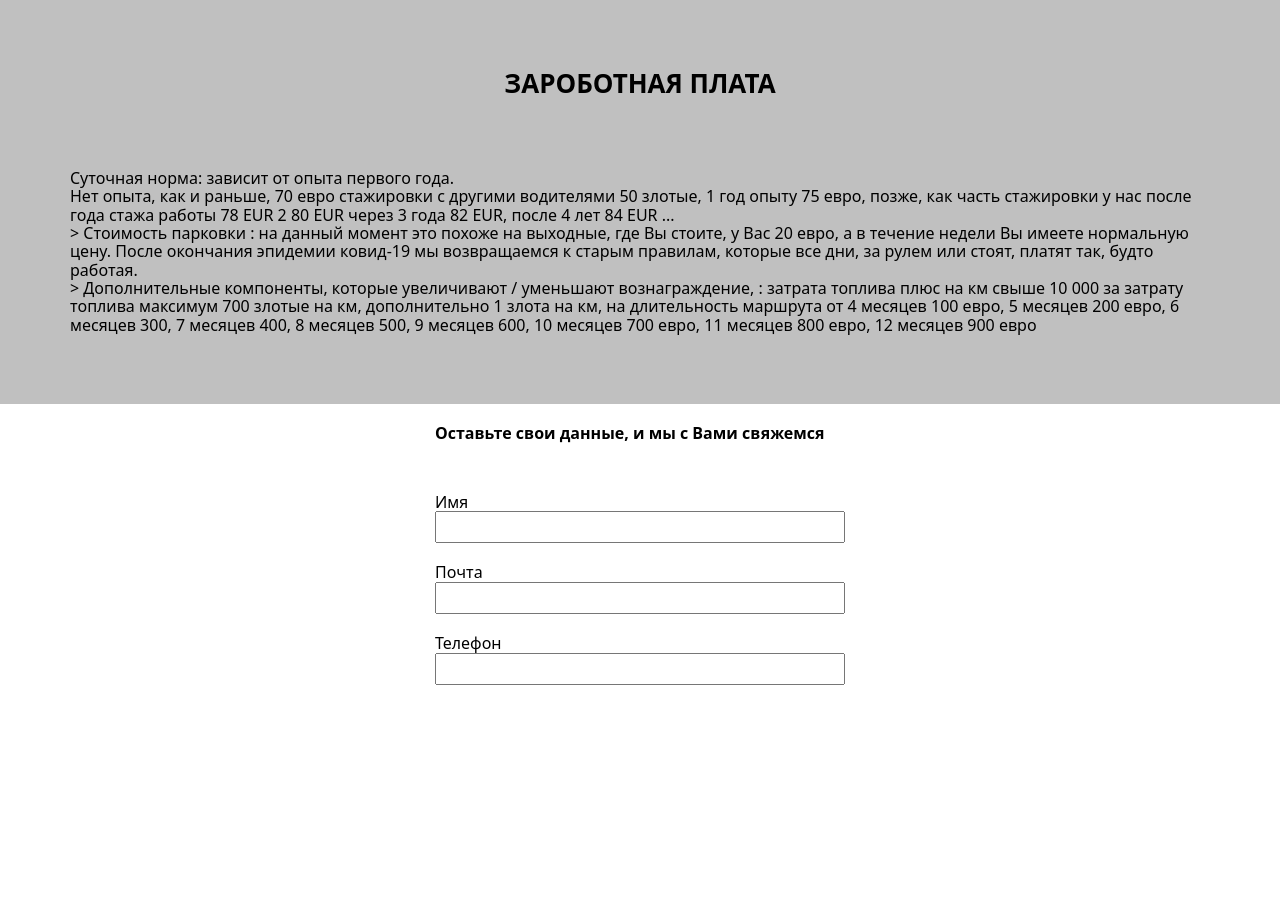
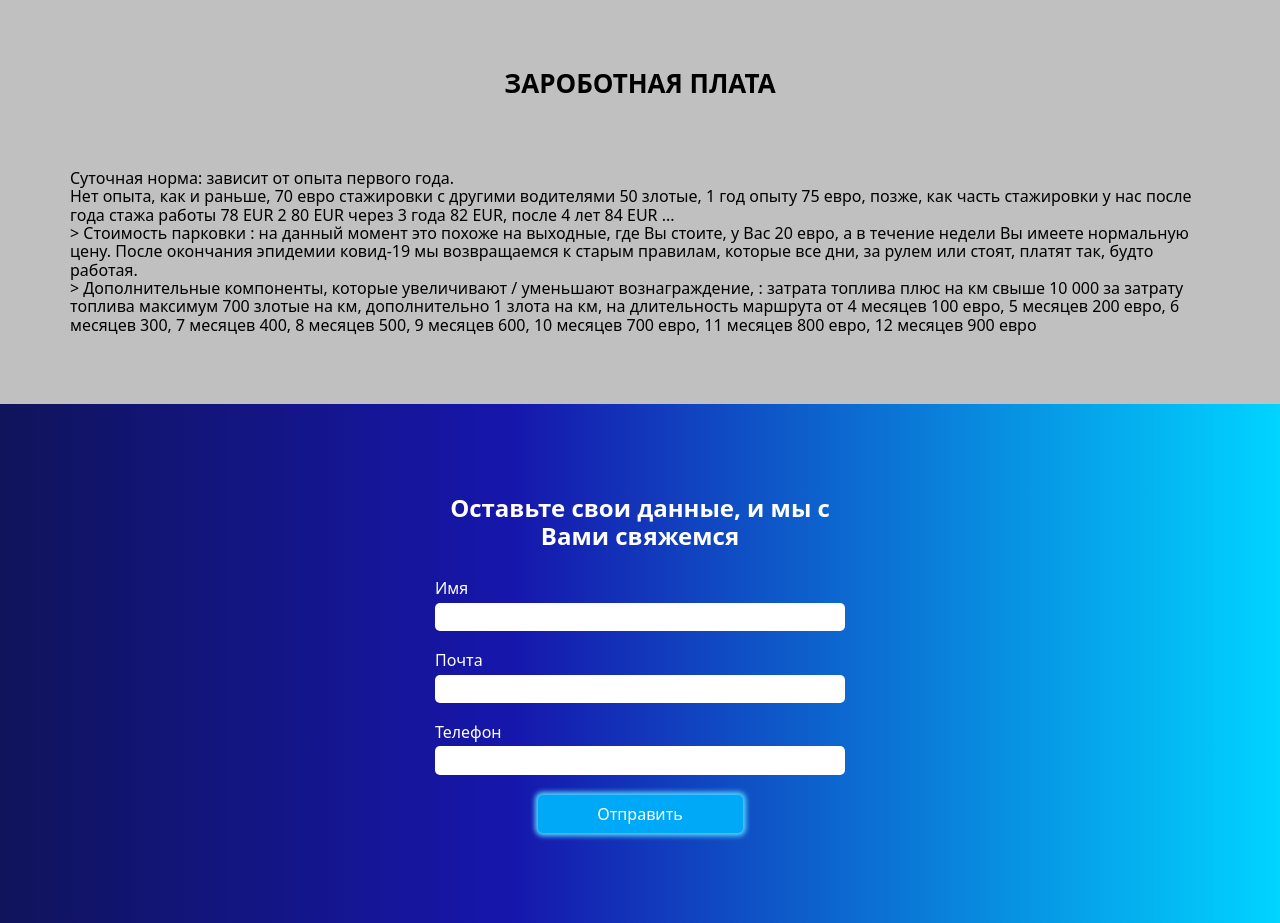
Before and after one commit to Xoms/lending_poland, a PHP site: page / in a window 1280 px wide. Shown: the part 3062-3985 px from the top of the page. Before the commit the page ends 3747 px from the top, so only its background shows below. Run offline with PHP 8.4, Linux system fonts and the light colour scheme; some libraries are stand-ins or nearby versions.

Commit message:
Edit images, adds form colors

```diff
--- a/index.html
+++ b/index.html
@@ -78,7 +78,7 @@
             <div class="container">
                 <div class="hero__content">
                     <h1 class="hero__title">Логистическая компания «НАЗВАНИЕ»</h1>
-                    <p class="hero__button">набор водителей</p>
+                    <a href="#apply"><p class="hero__button">набор водителей</p></a>
                 </div>
             </div>
         </section>
@@ -173,7 +173,7 @@
                     </p>
                     <ul class="cards-list list">
                         <li class="cards-list__item card">
-                            <img src="./img/std_polupricep.jpg" alt="Стандартный полуприцеп">
+                            <img src="./img/pp720x540.jpg" alt="Стандартный полуприцеп">
                             <div class="card__meta">
                                 <h3 class="subsection__title">Стандартный полуприцеп:</h3>
                                 <p class="card__text">размеры: 13,6 х 2,45 х 2,80 м</p>
@@ -183,7 +183,7 @@
                             </div>
                         </li>
                         <li class="cards-list__item card">
-                            <img src="./img/pp_mega.jfif" alt="Полуприцеп Мега">
+                            <img src="./img/pp_mega.jpg" alt="Полуприцеп Мега">
                             <div class="card__meta">
                                 <h3 class="subsection__title">Полуприцеп Мега:</h3>
                                 <p  class="card__text">размеры: 13,6 х 2,45 х 3,0 м</p>
@@ -270,7 +270,7 @@
             </div>
         </section>
 
-        <section id="apply">
+        <section id="apply" class="apply">
             <form class="form">
                 <p class="form__title">Оставьте свои данные, и мы с Вами свяжемся</p>
                 <div class="input-wrap">
@@ -285,6 +285,8 @@
                     <label for="formPhone" class="form__label">Телефон</label>
                     <input type="phone" name="phone" id="formPhone" class="form__input">
                 </div>
+
+                <button class="form__submit" id="button_submit">Отправить</button>
             </form>
         </section>
     </main>
--- a/sass/components/apply/_apply-section.scss
+++ b/sass/components/apply/_apply-section.scss
@@ -0,0 +1,6 @@
+.apply {
+    padding-top: 70px;
+    padding-bottom: 70px;
+    background: rgb(16,20,91);
+    background: linear-gradient(90deg, rgba(16,20,91,1) 0%, rgba(22,22,172,1) 40%, rgba(0,212,255,1) 100%);
+}
--- a/sass/components/apply/_form.scss
+++ b/sass/components/apply/_form.scss
@@ -3,20 +3,41 @@
     padding: 20px;
     margin-left: auto;
     margin-right: auto;
+    color: #fff;
+
 }
 .form__title {
-    margin-bottom: 50px;
+    text-align: center;
+    margin-bottom: 30px;
     font-weight: bold;
+    font-size: 24px;
 }
 .form__label {
     display: block;
+    margin-bottom: 5px;
 }
 .form__input {
     padding:5px 20px;
     width:100%;
+    border-radius: 5px;
+    border: none;
 }
 .input-wrap {
     &:not(:last-child){
         margin-bottom: 20px;
     }
 }
+.form__submit {
+    width: 50%;
+    display: block;
+    margin-left: auto;
+    margin-right: auto;
+    border: none;
+    padding: 10px 20px;
+    color: #fff;
+    background-color: $accent;
+    border-radius: 5px;
+    -webkit-box-shadow: 0px 0px 5px 3px rgba(82,215,255,1);
+    -moz-box-shadow: 0px 0px 5px 3px rgba(82,215,255,1);
+    box-shadow: 0px 0px 5px 3px rgba(82,215,255,1);
+}
--- a/sass/components/hero/_hero.scss
+++ b/sass/components/hero/_hero.scss
@@ -39,3 +39,6 @@
         cursor: pointer;
     }
 }
+.hero a {
+    text-decoration: none;
+}
```
Also changed, not shown: css/main.css (+33 -1 lines), css/main.min.css, img/maliy_gruzovik.jpg, img/pp720x540.jpg (added), img/pp_mega.jpg (renamed from img/pp_mega.jfif), 2 other files.
